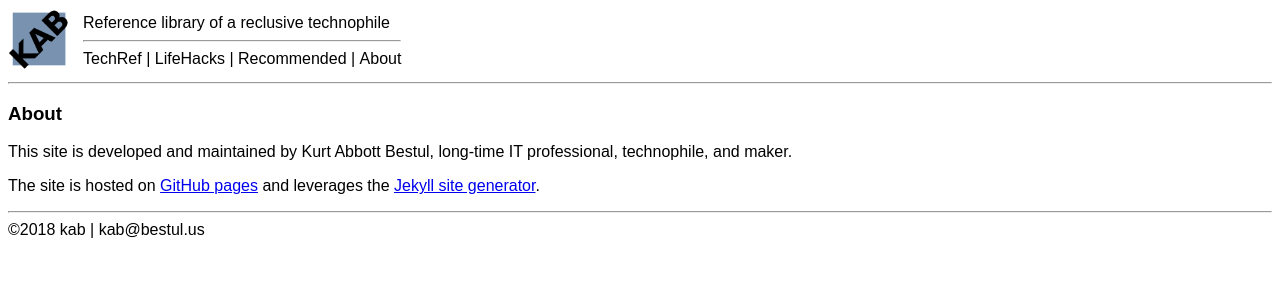
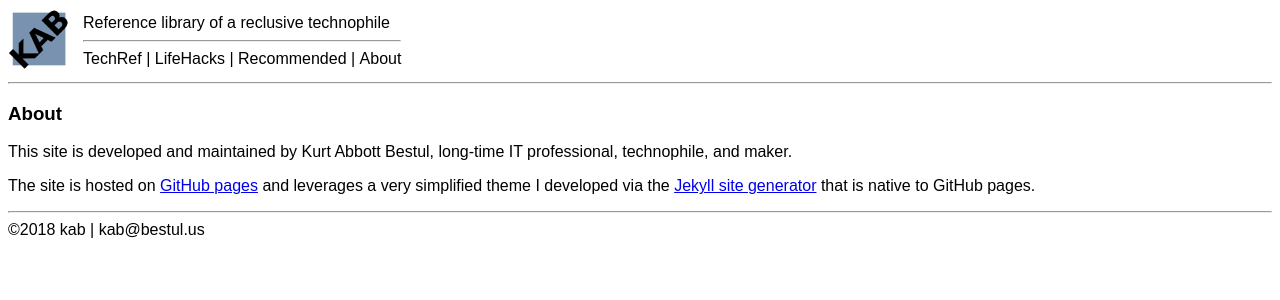
Before and after one commit to kabtech/kab, a Jekyll site: the page built from about.md, in a window 1280 px wide. Shown: the top 300 px of the page. Built offline with Jekyll 4.4.1, drawn with Linux system fonts in a browser that asks for light colours.

Commit message:
Update about.md

```diff
--- a/about.md
+++ b/about.md
@@ -6,4 +6,4 @@ title: About
 
 This site is developed and maintained by Kurt Abbott Bestul, long-time IT professional, technophile, and maker.
 
-The site is hosted on [GitHub pages](https://pages.github.com/) and leverages the [Jekyll site generator](https://en.wikipedia.org/wiki/Jekyll_(software)).
+The site is hosted on [GitHub pages](https://pages.github.com/) and leverages a very simplified theme I developed via the [Jekyll site generator](https://en.wikipedia.org/wiki/Jekyll_(software)) that is native to GitHub pages.
```
